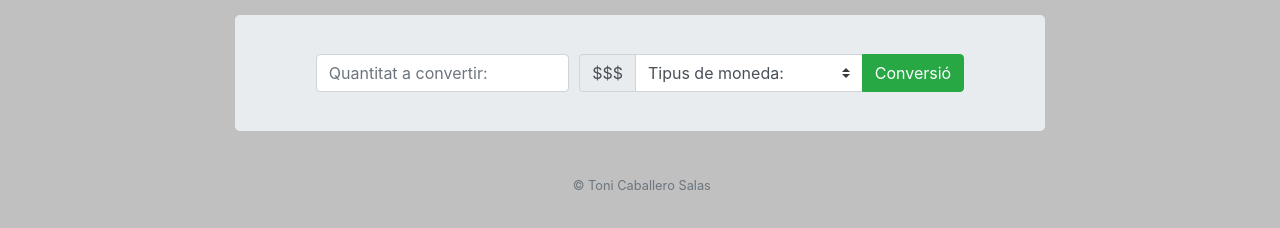
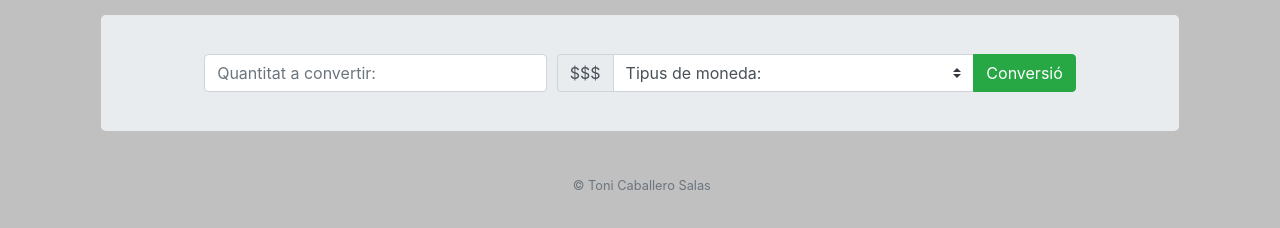
Before and after one commit to Tonics88/Tasca-13, a plain HTML site: page index.html in a window 1280 px wide. Drawn offline with nearby package versions, Linux system fonts and the light colour scheme; no server answers.

Commit message:
millora de la resposta a pantalles petites

```diff
--- a/css/style.css
+++ b/css/style.css
@@ -1,8 +1,8 @@
 .jumbotron {
     padding: 15px;
     margin: 15px;
-    margin-left: 150px;
-    margin-right: 150px;
+    margin-left: 1em;
+    margin-right: 1em;
 }
 
 .list-group {
```
